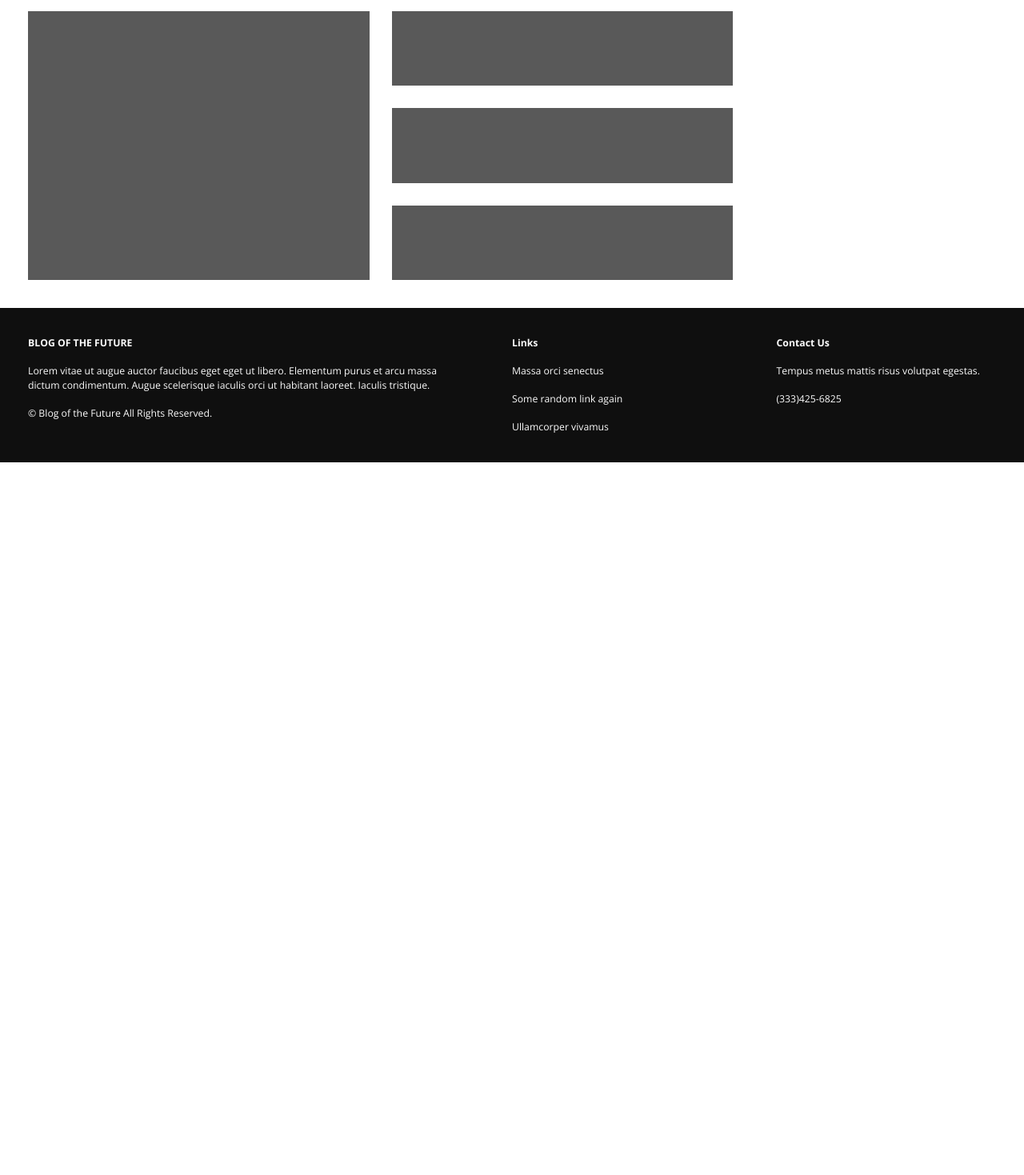
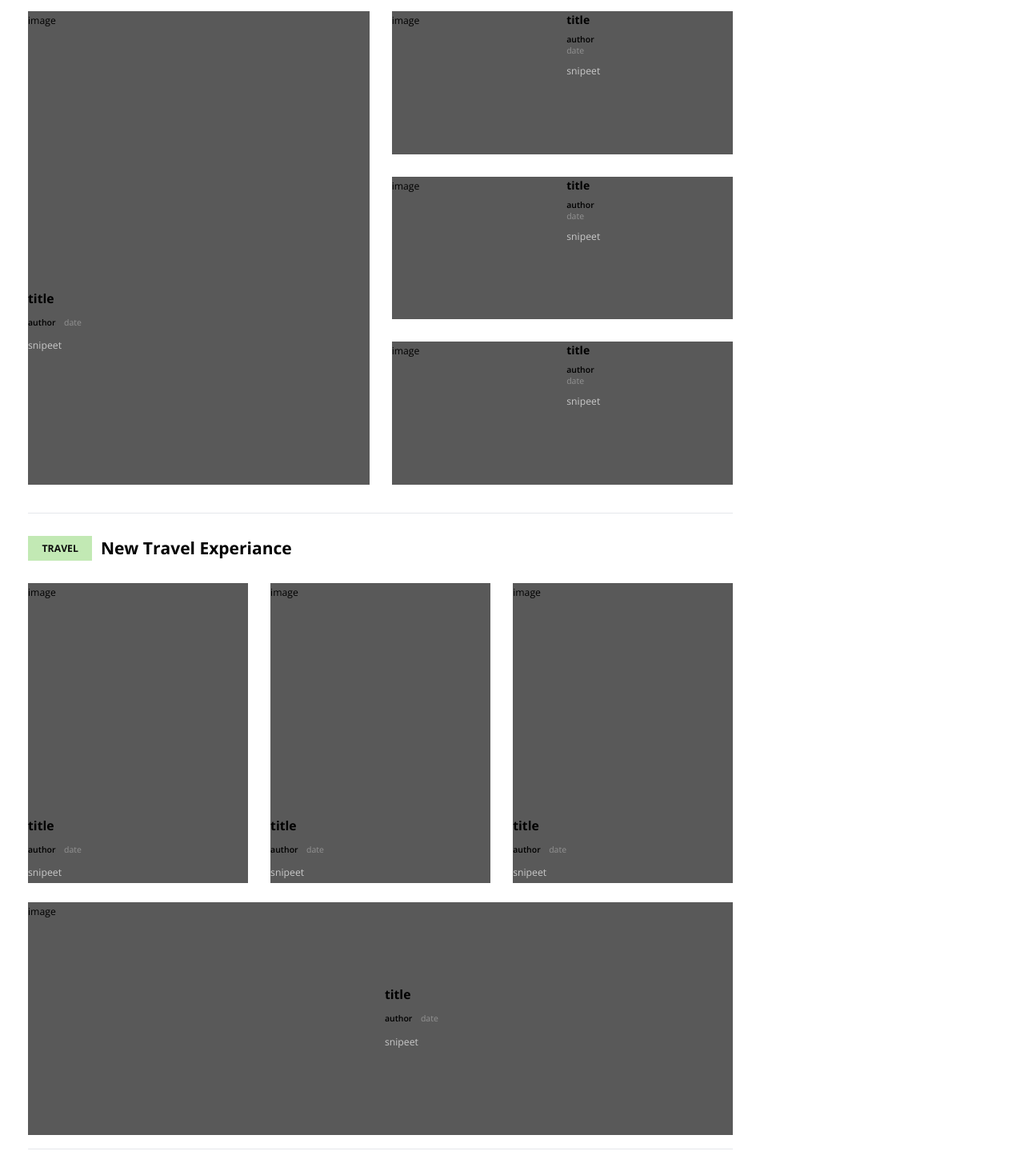
Before and after one commit to Mrityunjay-Palled/chatGPT, a Next.js app: page / in a window 1280 px wide. Shown: the part 1000-2469 px from the top of the page at 80% size. Before the commit the page ends 1578 px from the top, so only its background shows below. Built offline with nearby package versions, Linux system fonts and the light colour scheme.

Commit message:
page layout

```diff
--- a/app/(home)/Tech.tsx
+++ b/app/(home)/Tech.tsx
@@ -1,4 +1,5 @@
 import React from "react";
+import Card from "app/(shared)/Card";
 
 type Props = {};
 
@@ -12,11 +13,28 @@
         </h4>
         <p className="font-bold text-2xl">Latest News in Technology</p>
       </div>
-      <div className="sm:grid grid-cols-2 grid-rows-3 gap-x-8 gap-y-8 h-96 my-5">
-        <div className="bg-wh-500 col-span-1 row-span-3"></div>
-        <div className="bg-wh-500 col-span-1 row-span-1"></div>
-        <div className="bg-wh-500 col-span-1 row-span-1"></div>
-        <div className="bg-wh-500 col-span-1 row-span-1"></div>
+
+      <div className="sm:grid grid-cols-2 grid-rows-3 gap-x-8 gap-y-8 my-5">
+        <Card
+          className="bg-wh-500 col-span-1 row-span-3"
+          imageHeight="h-96"
+          isLongForm
+        />
+        <Card
+          className=" bg-wh-500 col-span-1 row-span-1 mt-10 sm:mt-0 flex justify-between gap-3"
+          imageHeight="h-48"
+          isSmallCard
+        />
+        <Card
+          className="bg-wh-500 col-span-1 row-span-1 mt-10 sm:mt-0 flex justify-between gap-3"
+          imageHeight="h-48"
+          isSmallCard
+        />
+        <Card
+          className="bg-wh-500 col-span-1 row-span-1 mt-10 sm:mt-0 flex justify-between gap-3"
+          imageHeight="h-48"
+          isSmallCard
+        />
       </div>
     </section>
   );
--- /dev/null
+++ b/app/(home)/Travel.tsx
@@ -0,0 +1,38 @@
+import React from 'react'
+import Card from 'app/(shared)/Card'
+
+type Props = {}
+
+function Travel(props: Props) {
+  return (
+    <section className='mt-10'>
+      <hr className='border-1'/>
+      <div className="flex items-center gap-3 my-8">
+        <h4 className="bg-accent-green py-2 px-5 text-wh-900 text-sm font-bold">
+          TRAVEL
+        </h4>
+        <p className="font-bold text-2xl">New Travel Experiance</p>
+      </div>
+      <div className='sm:flex justify-between gap-8'>
+      <Card
+          className="bg-wh-500 basis-1/3 mt-5 sm:mt-0 "
+          imageHeight="h-80"
+        />
+      <Card
+          className="bg-wh-500 basis-1/3 mt-5 sm:mt-0 "
+          imageHeight="h-80"
+        />
+      <Card
+          className="bg-wh-500 basis-1/3 mt-5 sm:mt-0 "
+          imageHeight="h-80"
+        />
+      </div>
+      <Card
+          className="bg-wh-500 sm:flex justify-between items-center gap-3 mt-7 mb-5"
+          imageHeight="h-80"
+        />
+    </section>
+  )
+}
+
+export default Travel
--- /dev/null
+++ b/app/(shared)/Card.tsx
@@ -0,0 +1,57 @@
+import Image from "next/image";
+import Link from "next/link";
+import React from "react";
+
+type Props = {
+  className?: string;
+  imageHeight: string;
+  isSmallCard?: boolean;
+  isLongForm?: boolean;
+};
+
+const Card = ({
+  className,
+  imageHeight,
+  isSmallCard = false,
+  isLongForm = false,
+}: Props) => {
+
+  return (
+    <div className={className}>
+      <Link
+        className="basis-full hover:opacity-70"
+        href="/"
+      >
+        <div className={`relative w-auto mb-3 ${imageHeight}`}>
+           image
+        </div>
+      </Link>
+      <div className="basis-full">
+        <Link href="/">
+          <h4
+            className={`font-bold hover:text-accent-green
+            ${isSmallCard ? "text-base" : "text-lg"}
+            ${isSmallCard ? "line-clamp-2" : ""}
+          `}
+          >
+            title
+          </h4>
+        </Link>
+
+        <div className={`${isSmallCard ? "my-2" : "flex my-3"} gap-3`}>
+          <h5 className="font-semibold text-xs">author</h5>
+          <h6 className="text-wh-300 text-xs">date</h6>
+        </div>
+        <p
+          className={`text-wh-100 ${
+            isLongForm ? "line-clamp-5" : "line-clamp-3"
+          }`}
+        >
+          snipeet
+        </p>
+      </div>
+    </div>
+  );
+};
+
+export default Card;
--- /dev/null
+++ b/app/(shared)/Other.tsx
@@ -0,0 +1,21 @@
+import React from "react";
+import Card from "./Card";
+
+type Props = {};
+
+function Other(props: Props) {
+  return (
+    <section>
+      <hr className="border-1" />
+      <p className="font-bold text-2xl my-8">Other Trending Posts</p>
+      <div className="sm:grid grid-cols-2 gap-16">
+        <Card className="bg-wh-500 mt-5 sm:mt-0" imageHeight="h-80" />
+        <Card className="bg-wh-500 mt-5 sm:mt-0" imageHeight="h-80" />
+        <Card className="bg-wh-500 mt-5 sm:mt-0" imageHeight="h-80" />
+        <Card className="bg-wh-500 mt-5 sm:mt-0" imageHeight="h-80" />
+      </div>
+    </section>
+  );
+}
+
+export default Other;
--- /dev/null
+++ b/app/(shared)/Subscribe.tsx
@@ -0,0 +1,11 @@
+import React from 'react'
+
+type Props = {}
+
+function Subscribe(props: Props) {
+  return (
+    <div>Subscribe</div>
+  )
+}
+
+export default Subscribe
--- a/app/page.tsx
+++ b/app/page.tsx
@@ -1,5 +1,9 @@
 import Trending from "app/(home)/Trending"
 import Tech from "app/(home)/Tech"
+import Travel from "app/(home)/Travel";
+import Other from "app/(shared)/Other"
+import Subscribe from "app/(shared)/Subscribe";
+
 
 export default function Home() {
   return (
@@ -8,10 +12,10 @@
       <div className="md:flex gap-10 mb-5">
         <div className="basis-3/4">
           <Tech />
-          {/* <Travel /> */}
-          {/* <Other/> */}
+          <Travel/>
+          <Other/>
           <div className="hidden md:block">
-           {/* <Subscribe/> */}
+           <Subscribe/>
           </div>
         </div>
         <div className="basis-1/4">
```
